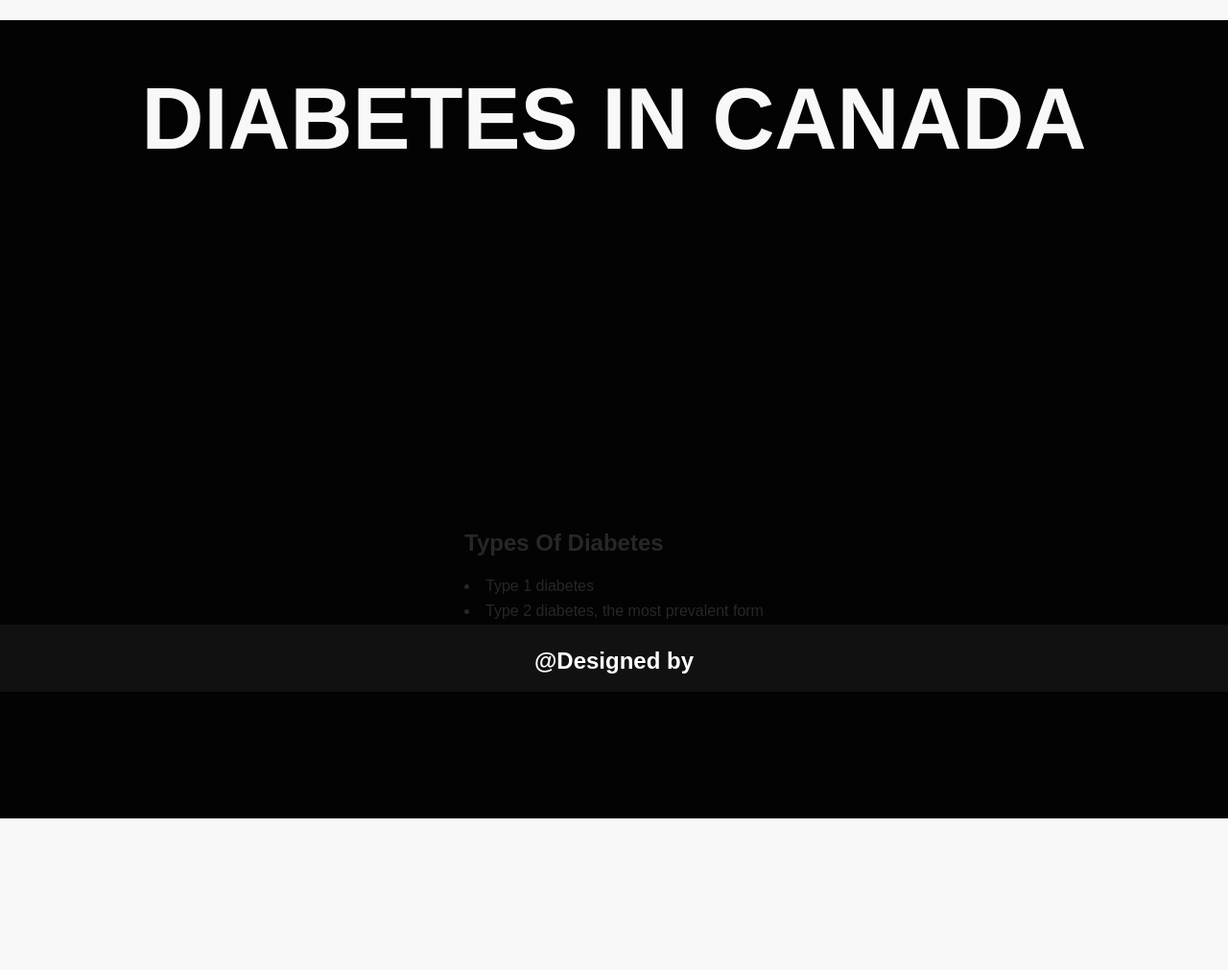
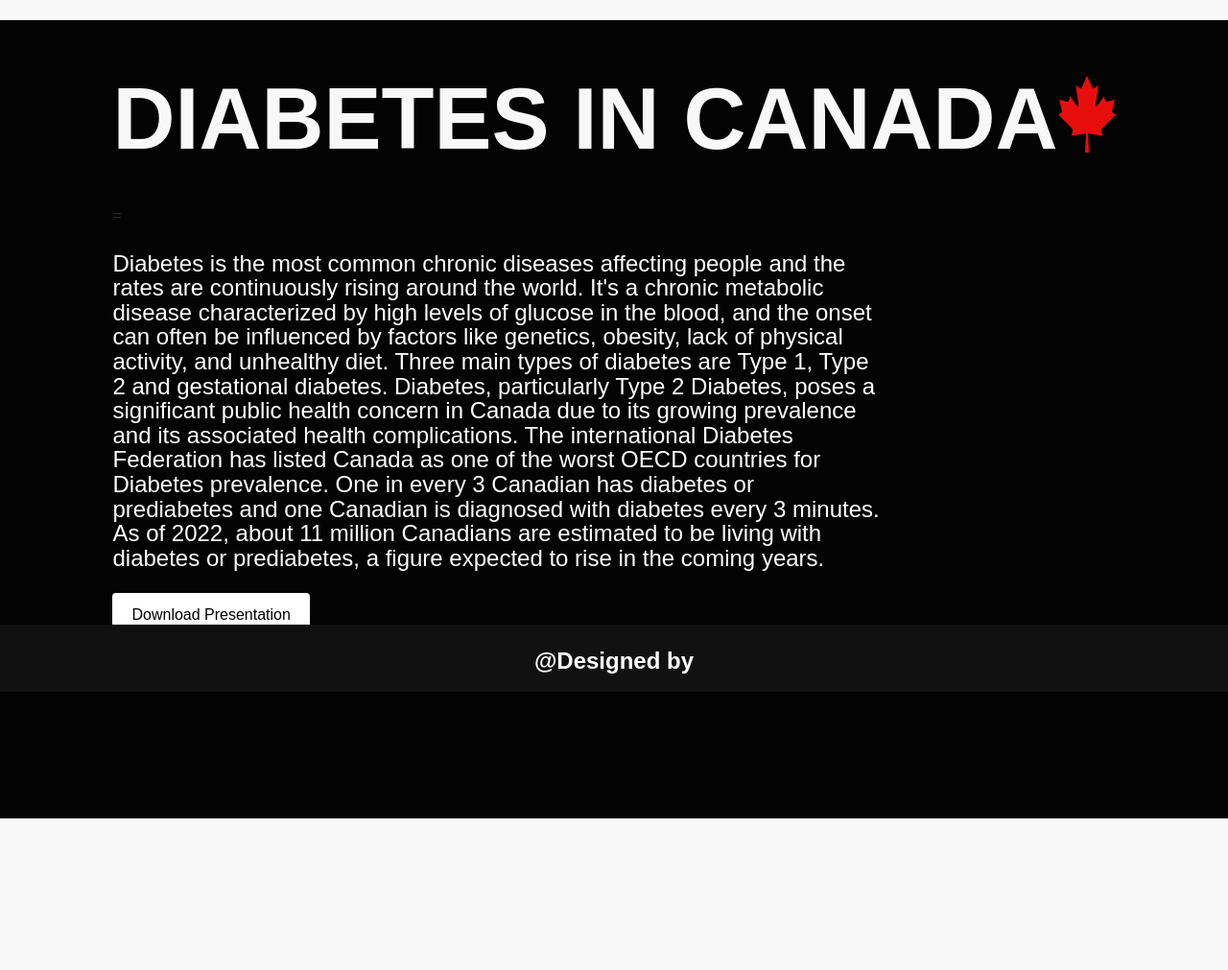
Before and after one commit to emmanuelofor/diabetes_prevention_canada, a Flask app: page / in a window 1280 px wide. Shown: the part 79-1090 px from the top of the page at 96% size. Run offline with Flask 3, Linux system fonts and the light colour scheme.

Commit message:
done with prevalence basic layout

```diff
--- a/static/css/style.css
+++ b/static/css/style.css
@@ -395,6 +395,7 @@ header {
 
 }
 
+
 #prevalence {
   margin-top: 100px;
   display: flex;
@@ -411,3 +412,33 @@ header {
 
 
 }
+
+.intro p{
+  width: 800px;
+  color: #fff;
+  font-size: 24px;
+}
+.button {
+  display: inline-block;
+  padding: 10px 20px;
+  background-color: #ffffff;
+  color: #000000;
+  text-decoration: none;
+  border-radius: 4px;
+  transition: background-color 0.3s ease;
+}
+
+.button:hover {
+  background-color: #fc2200;
+  color: #fff;
+}
+.text-container{
+  display: flex;
+
+
+}
+.text img{
+  width: 60px;
+  height: 80px;
+  margin-top: 2.6em;
+}
--- a/templates/index.html
+++ b/templates/index.html
@@ -35,21 +35,19 @@
     <!-- Insert homepage content here -->
     <section id="prevalence">
       <div class="text">
-        <h1>DIABETES IN CANADA</h1>
+        <div class="text-container">
+          <h1>DIABETES IN CANADA</h1>
+          <img src="/static/css/pngwing.com.png" class="">
+        </div>
+       =
+            <div class="intro">
+              <p>
+                Diabetes is the most common chronic diseases affecting people and the rates are continuously rising around the world. It's a chronic metabolic disease characterized by high levels of glucose in the blood, and the onset can often be influenced by factors like genetics, obesity, lack of physical activity, and unhealthy diet. Three main types of diabetes are Type 1, Type 2 and gestational diabetes. Diabetes, particularly Type 2 Diabetes, poses a significant public health concern in Canada due to its growing prevalence and its associated health complications. The international Diabetes Federation has listed Canada as one of the worst OECD countries for Diabetes prevalence. One in every 3 Canadian has diabetes or prediabetes and one Canadian is diagnosed with diabetes every 3 minutes. As of 2022, about 11 million Canadians are estimated to be living with diabetes or prediabetes, a figure expected to rise in the coming years.
+                </p>
+                <a class="button" href="/static/css/Diabetes Prevention Presentation.pdf">Download Presentation</a>
+            </div>
+      </div>
 
-        <div class="centered">
-          <div class="Current">
-            <div class="federal2">
-              <h2>Types Of Diabetes</h2>
-              <li>Type 1 diabetes</li>
-              <li>Type 2 diabetes, the most prevalent form</li>
-              <li>Gestational diabetes</li>
-              <ul>
-
-              </ul>
-            </div>
-    </div>
-      </div>
 
 
 
```
Also changed, not shown: static/css/pngwing.com.png (added), 1 other file.
